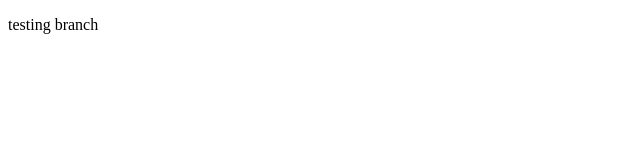
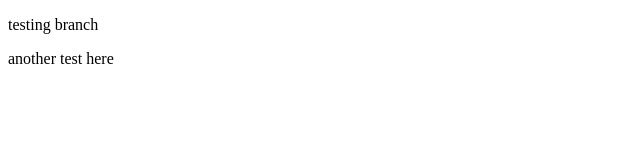
Before and after one commit to loghen41/test, a plain HTML site: page index.html in a window 1280 px wide. Shown: the full height of the page, 0-640 px from the left. Drawn offline with Linux system fonts and the light colour scheme.

Commit message:
commit test

```diff
--- a/index.html
+++ b/index.html
@@ -6,6 +6,7 @@
 </head>
 <body>
 <p> testing branch</p>
+<p> another test here</p>
 
 </body>
 </html>
```
